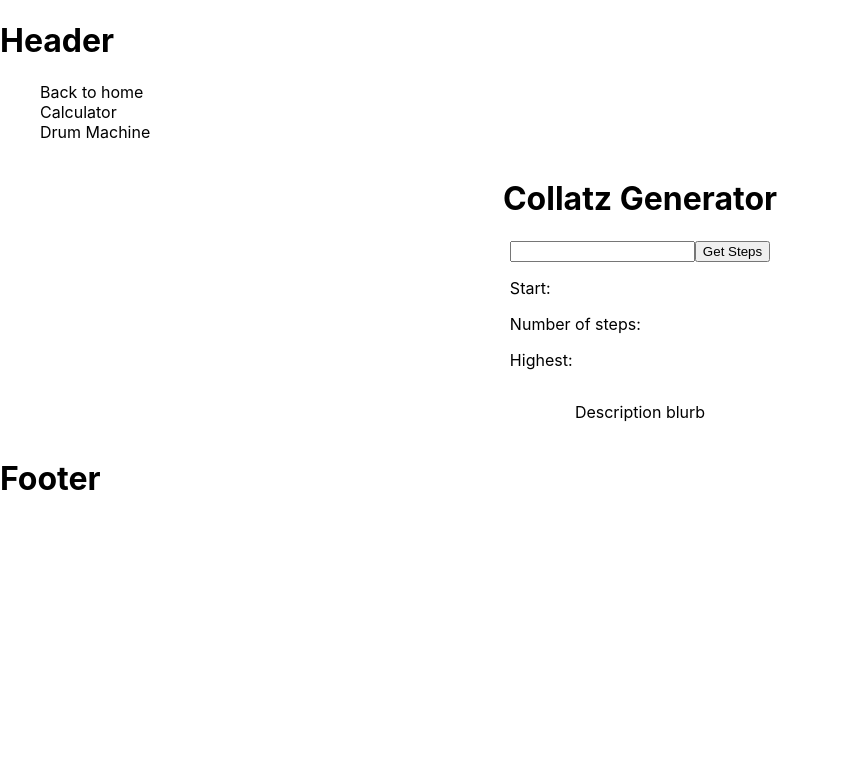
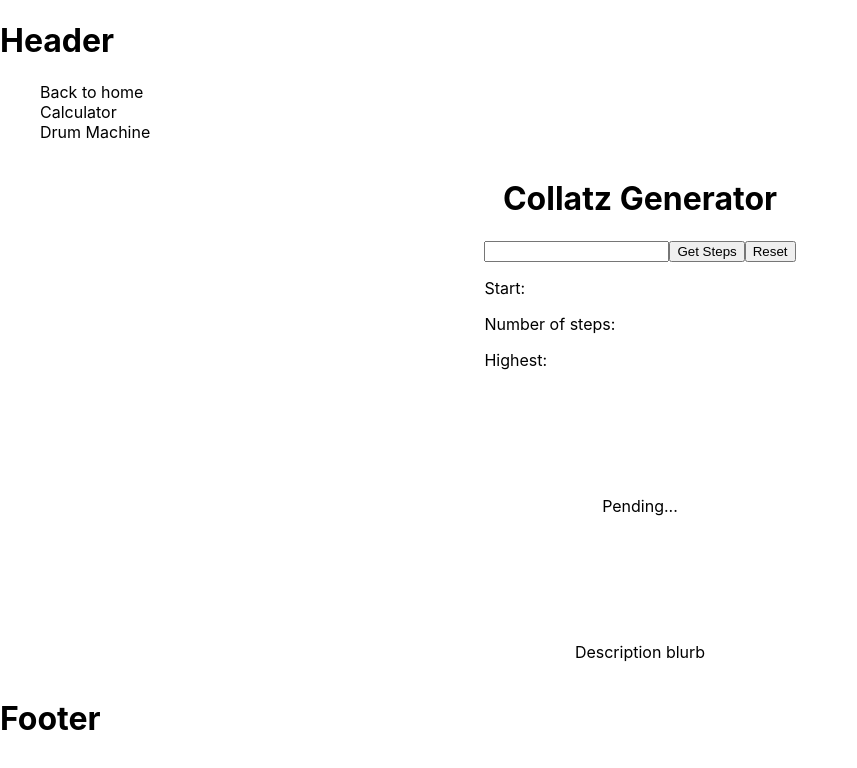
Before and after one commit to nic-vo/nv-portfolio, a Next.js app: page /personal/Collatz in a window 1280 px wide. Shown: the top 768 px of the page, without its empty margins (0-857 px from the left). Built offline with nearby package versions, Linux system fonts and the light colour scheme.

Commit message:
Init Collatz WIP
Small app that I hope will be good for data vis
Basic func works with calculating steps and returning list of ints

```diff
--- a/components/personal/collatz/CollatzComp.js
+++ b/components/personal/collatz/CollatzComp.js
@@ -1,4 +1,6 @@
-import { useState } from "react";
+import { useState, useEffect } from "react";
+
+import collLook from './CollatzComp.module.css'
 
 const CollatzComp = () => {
 	const [steps, setSteps] = useState([]);
@@ -6,6 +8,7 @@ const CollatzComp = () => {
 	const [highest, setHighest] = useState(null);
 
 	const solveHandler = (e) => {
+		if (solved === true) { return };
 		e.preventDefault();
 		let val = parseInt(document.getElementById("starting").value);
 		let newHighest = parseInt(document.getElementById("starting").value);
@@ -16,7 +19,7 @@ const CollatzComp = () => {
 			if (val > newHighest) { newHighest = val }
 			arr.push(val);
 		};
-		setHighest(newHighest)
+		setHighest(newHighest);
 		setSteps(arr);
 		setSolved(true);
 	};
@@ -27,19 +30,38 @@ const CollatzComp = () => {
 		setSteps([]);
 	};
 
+	useEffect(() => {
+		if (solved === true) {
+			setTimeout(() => {
+				const active = document.getElementById("output");
+				active.scrollTo({
+					left: 0,
+					top: active.scrollHeight,
+					behavior: "smooth"
+				});
+			}, 500)
+		}
+	}, [solved])
+
 	return (
 		<section>
 			<input id="starting" type="number" step="1" min="1" onChange={resetHandler} />
 			<button onClick={solveHandler}>Get Steps</button>
-			<div>
+			<button onClick={resetHandler}>Reset</button>
+
 			<p>Start: {solved === true && steps[0].toLocaleString()}</p>
 			<p>Number of steps: {steps.length > 0 && steps.length.toLocaleString()}</p>
 			<p>Highest: {solved === true && highest.toLocaleString()}</p>
+			<div id="output" className={collLook.output}>
+				{
+					solved === true ? (
 						<ol>
 							{
-						steps.map(number => { return <li key={`${number}-key`} style={{ color: `${number === steps[0] ? "red" : "inherit"}` }}>{number.toLocaleString()}</li> })
+								steps.map((number, index) => { return <li key={`${number}-key`} ><span style={{ color: `${index >= steps.length - 9 ? "red" : "inherit"}` }}>{number.toLocaleString()}</span></li> })
 							}
 						</ol>
+					) : <p>Pending...</p>
+				}
 			</div>
 		</section>
 	);
--- /dev/null
+++ b/components/personal/collatz/CollatzComp.module.css
@@ -0,0 +1,9 @@
+.output {
+	display: flex;
+	flex-direction: column;
+	align-items: center;
+	justify-content: center;
+	height: 30vh;
+	overflow: auto;
+	scrollbar-width: thin;
+}
```
Lines whose indentation alone changed are shown as unchanged.
